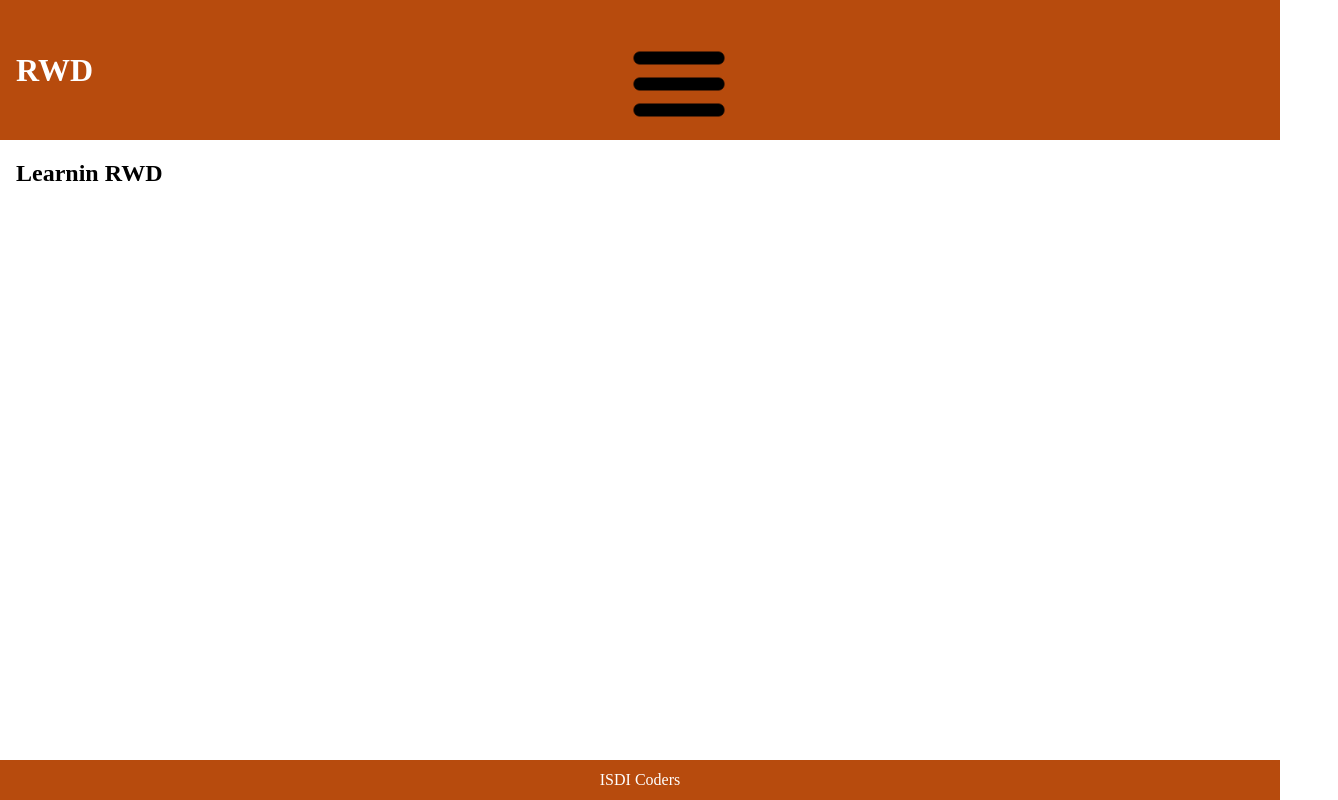
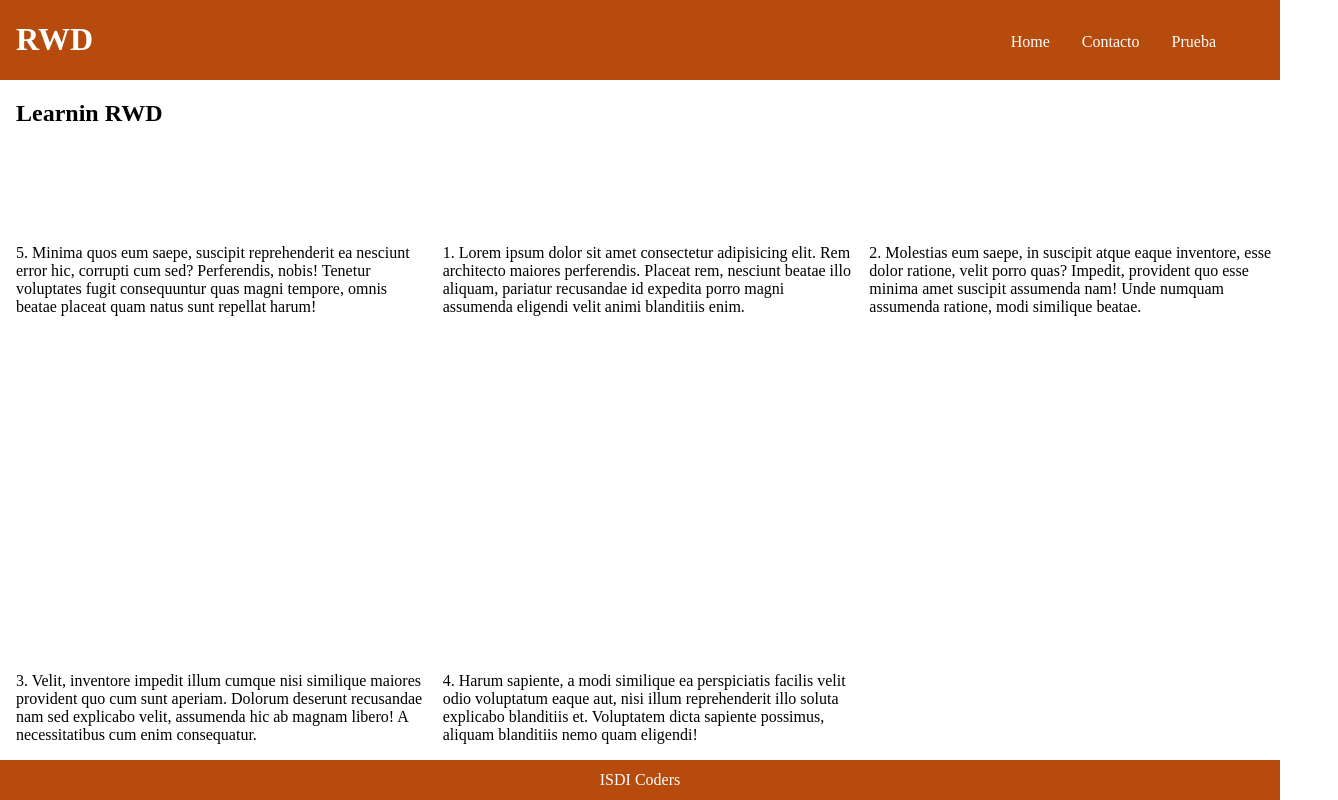
Before and after one commit to Jorgealia8/01-sass, a website: page responsive.html in a window 1280 px wide. Shown: the whole page, 1338 px wide, since content can reach past the window. Drawn offline with Linux system fonts and the light colour scheme.

Commit message:
Include Display Grid

```diff
--- a/responsive.css
+++ b/responsive.css
@@ -95,8 +95,49 @@ footer {
     margin-top: 4vh;
 }
 
+section {
+    display: grid;
+    grid-template-columns: repeat(3, 1fr);
+    grid-template-rows: 1fr 3fr;
+    gap: 1rem;
+    row-gap: 0.5rem;
+}
+
+section h2 {
+    grid-column: 1/4;
+}
+
+section p:nth-of-type(1) {
+    grid-column: 2/3;
+}
+
+section p:nth-of-type(5) {
+    grid-row: 2;
+    grid-column: 1/2;
+}
+
 @media (min-width: 450px) {
+    .icon__wrapper {
+        display: none;
+    }
+    header {
+        justify-content: space-between;
+        align-items: center;
+    }
+    header div {
+        width: auto;
+    }
+
     nav {
-        display: initial;
+        width: auto;
+        padding-right: 4rem;
+    }
+    nav ul {
+        display: flex;
+    }
+    nav a {
+        color: inherit;
+        padding: 1rem;
+        font-size: 1.3rem;
     }
 }
--- a/responsive.html
+++ b/responsive.html
@@ -27,6 +27,36 @@
         </header>
         <section class="main-wrapper">
             <h2>Learnin RWD</h2>
+            <p>
+                1. Lorem ipsum dolor sit amet consectetur adipisicing elit. Rem
+                architecto maiores perferendis. Placeat rem, nesciunt beatae
+                illo aliquam, pariatur recusandae id expedita porro magni
+                assumenda eligendi velit animi blanditiis enim.
+            </p>
+            <p>
+                2. Molestias eum saepe, in suscipit atque eaque inventore, esse
+                dolor ratione, velit porro quas? Impedit, provident quo esse
+                minima amet suscipit assumenda nam! Unde numquam assumenda
+                ratione, modi similique beatae.
+            </p>
+            <p>
+                3. Velit, inventore impedit illum cumque nisi similique maiores
+                provident quo cum sunt aperiam. Dolorum deserunt recusandae nam
+                sed explicabo velit, assumenda hic ab magnam libero! A
+                necessitatibus cum enim consequatur.
+            </p>
+            <p>
+                4. Harum sapiente, a modi similique ea perspiciatis facilis
+                velit odio voluptatum eaque aut, nisi illum reprehenderit illo
+                soluta explicabo blanditiis et. Voluptatem dicta sapiente
+                possimus, aliquam blanditiis nemo quam eligendi!
+            </p>
+            <p>
+                5. Minima quos eum saepe, suscipit reprehenderit ea nesciunt
+                error hic, corrupti cum sed? Perferendis, nobis! Tenetur
+                voluptates fugit consequuntur quas magni tempore, omnis beatae
+                placeat quam natus sunt repellat harum!
+            </p>
         </section>
         <footer>ISDI Coders</footer>
     </body>
```
